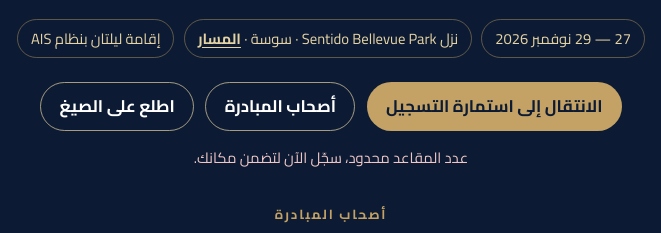
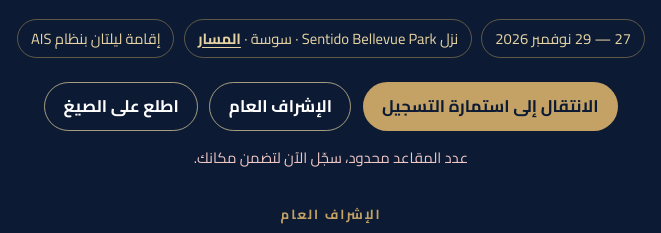
Before and after one commit to anassaaid/widadiat360, a plain HTML site: page index.html in a window 1280 px wide. Shown: the part 820-1053 px from the top of the page, 309-970 px from the left. Drawn offline with nearby package versions, Linux system fonts and the light colour scheme.

Commit message:
renomme la section en supervision generale

```diff
--- a/index.html
+++ b/index.html
@@ -46,7 +46,7 @@
         </ul>
         <div class="actions">
           <a class="btn btn-gold" href="https://docs.google.com/forms/d/e/1FAIpQLSepu1MFIIPo_LS8i1oWlxQN4BvlSYVuD4bbRTxWfHOXyi7Yag/viewform">الانتقال إلى استمارة التسجيل</a>
-          <a class="btn btn-ghost" href="#organisateurs">أصحاب المبادرة</a>
+          <a class="btn btn-ghost" href="#organisateurs">الإشراف العام</a>
           <a class="btn btn-ghost" href="#formules">اطلع على الصيغ</a>
         </div>
         <p class="note">عدد المقاعد محدود، سجّل الآن لتضمن مكانك.</p>
@@ -55,7 +55,7 @@
 
     <section class="hosts" id="organisateurs">
       <div class="wrap">
-        <p class="kicker">أصحاب المبادرة</p>
+        <p class="kicker">الإشراف العام</p>
         <h2>تواصلوا مباشرة</h2>
         <p class="intro">للتسجيل أو لأي استفسار، راسلوا صاحب المبادرة وصاحبتها مباشرة. واتساب يفتح المحادثة على الرقم نفسه.</p>
         <div class="host-grid">
@@ -167,7 +167,7 @@
 
         <div class="feature feature-flip">
           <div>
-            <h3>أصحاب المبادرة</h3>
+            <h3>الإشراف العام</h3>
             <p>كلمتان من صاحب المبادرة وصاحبتها، عن الرهان المهني لهذه الدورة.</p>
           </div>
           <button class="shot" type="button" data-full="assets/brochure/initiateurs.jpg">
```
